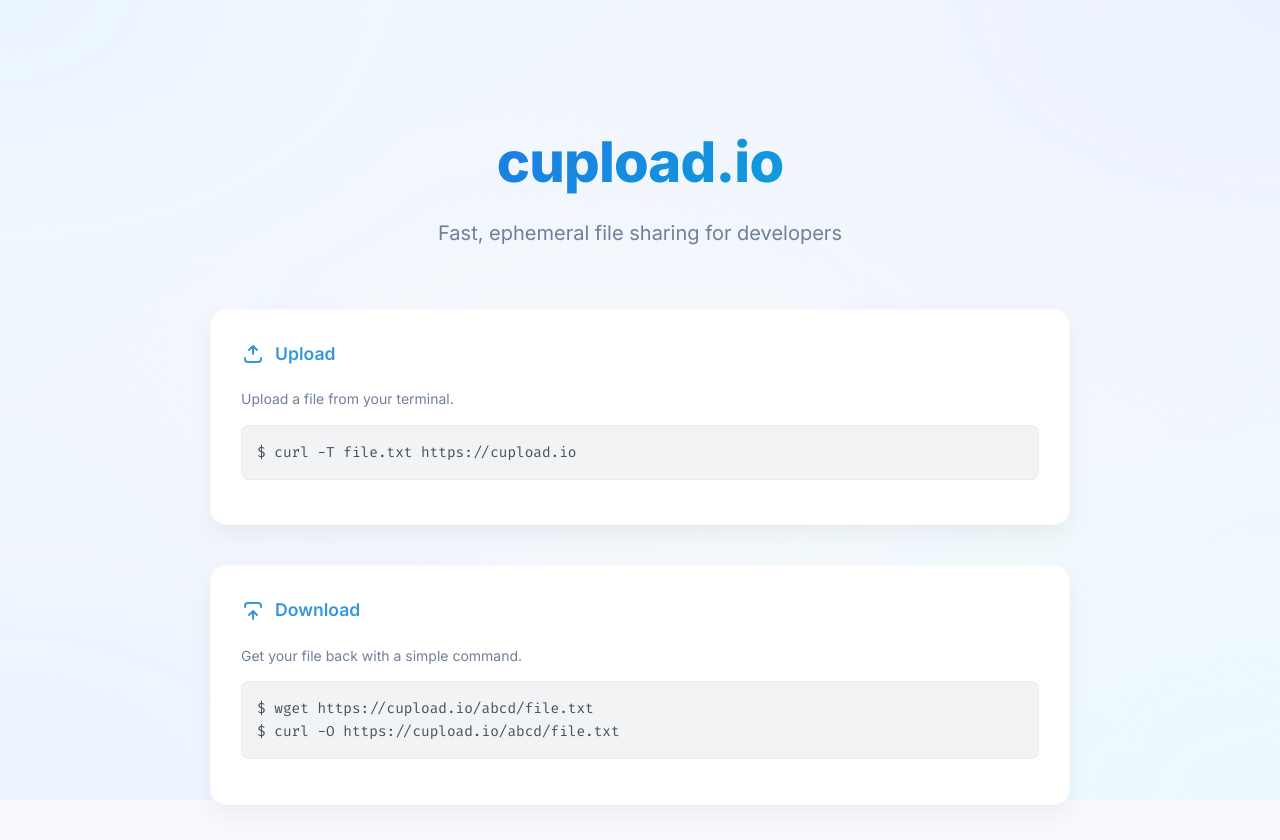
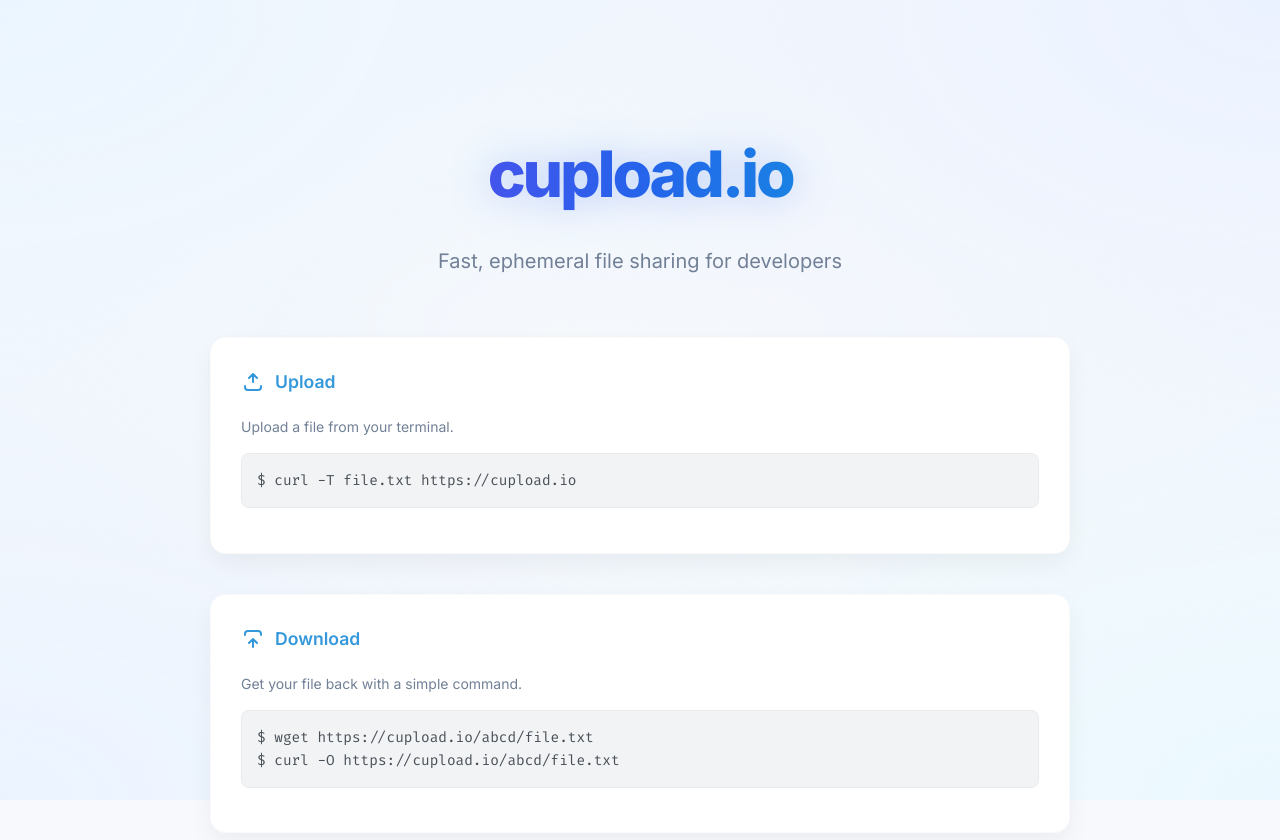
Before and after one commit to formher/cupload, a Flask app: page / in a window 1280 px wide. Shown: the top 840 px of the page. Run offline with Flask 2, Linux system fonts and the light colour scheme.

Commit message:
style: enhance h1 heading with updated font properties, a new triple gradient, and a glow effect.

```diff
--- a/app/static/style.css
+++ b/app/static/style.css
@@ -54,16 +54,19 @@ header {
 }
 
 h1 {
-    font-weight: 800;
-    font-size: 3.5rem;
-    letter-spacing: -0.05rem;
-    margin-bottom: 10px;
+    font-weight: 900;
+    font-size: 4rem;
+    letter-spacing: -0.05em;
+    margin-bottom: 20px;
 
-    /* Gradient Text */
-    background: linear-gradient(135deg, #2563eb 0%, #06b6d4 100%);
+    /* Triple Gradient: Purple -> Blue -> Cyan */
+    background: linear-gradient(to right, #7c3aed 0%, #2563eb 50%, #06b6d4 100%);
     -webkit-background-clip: text;
     -webkit-text-fill-color: transparent;
     background-clip: text;
+
+    /* Glow Effect */
+    filter: drop-shadow(0 0 20px rgba(37, 99, 235, 0.3));
 
     /* Animation */
     animation: fadeUp 0.8s ease-out forwards;
```
